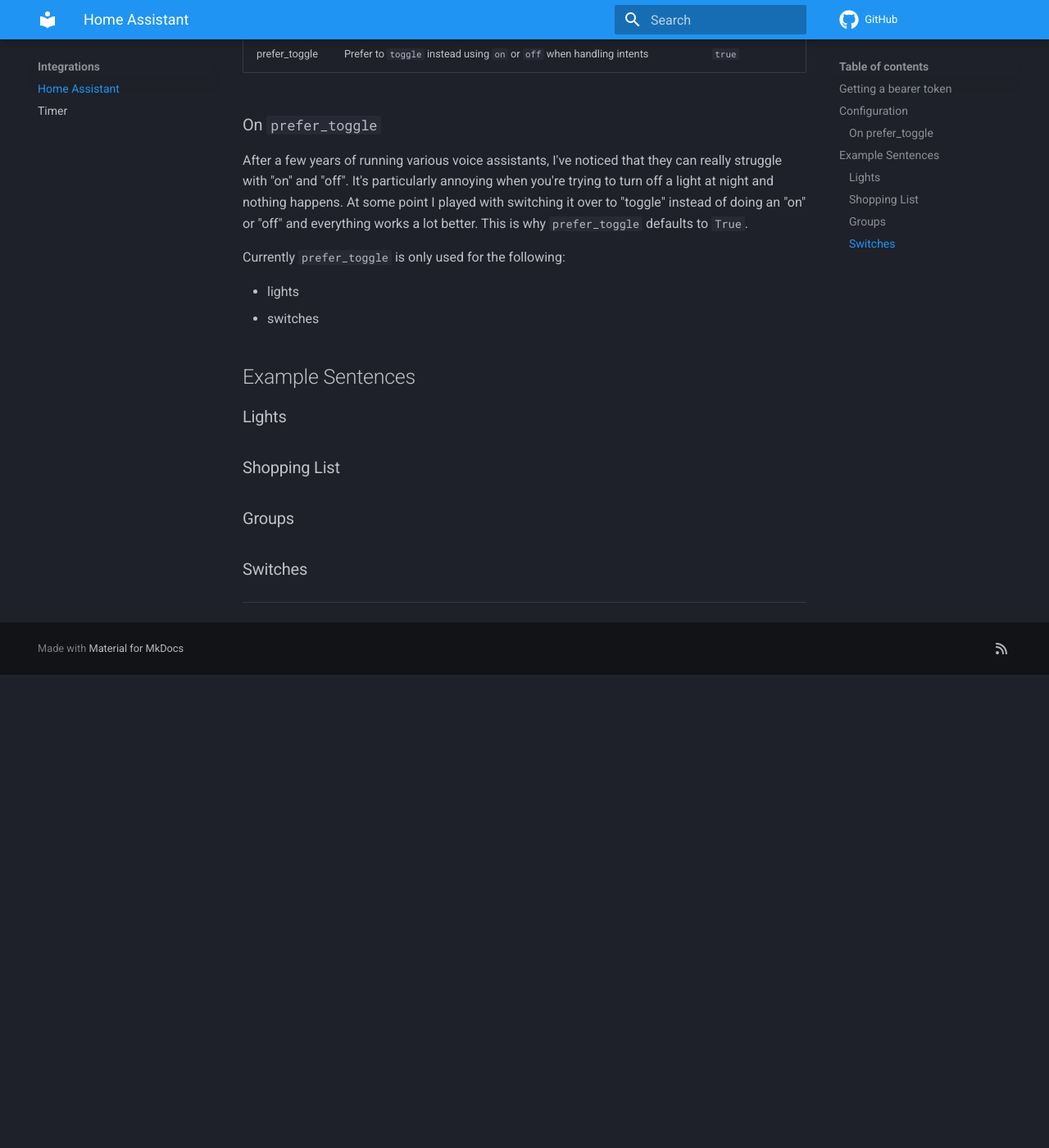
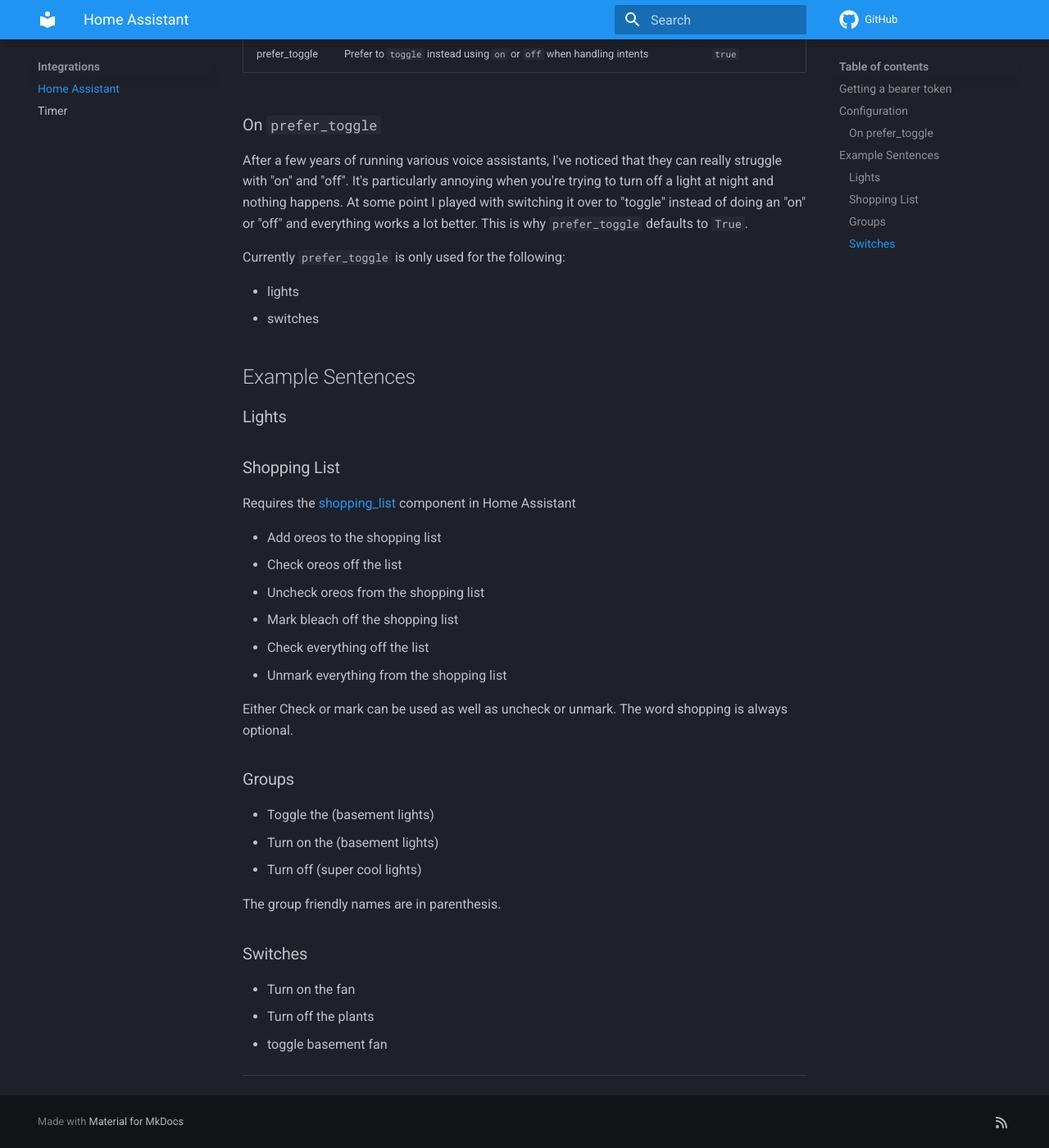
Before and after one commit to JarvyJ/HomeIntent, an MkDocs documentation site: the page built from docs/docs/integrations/home-assistant.md, in a window 1280 px wide and 1400 px high, scrolled down 870 px. Shown: the whole window at 82% size. Built offline with MkDocs 1.6.1 and Material for MkDocs 9.7.7, drawn with Linux system fonts in a browser that asks for light colours; comment, search, counter and statistics services are not loaded; before the commit the page ends 1693 px from its top, so only the background shows below that.

Commit message:
cleaning home some home assistant components and adding examples to the docs

```diff
--- a/docs/docs/integrations/home-assistant.md
+++ b/docs/docs/integrations/home-assistant.md
@@ -33,5 +33,27 @@
 ## Example Sentences
 ### Lights
 ### Shopping List
+Requires the [shopping_list](https://www.home-assistant.io/integrations/shopping_list/) component in Home Assistant
+
+ * Add oreos to the shopping list
+ * Check oreos off the list
+ * Uncheck oreos from the shopping list
+ * Mark bleach off the shopping list
+ * Check everything off the list
+ * Unmark everything from the shopping list
+
+Either Check or mark can be used as well as uncheck or unmark. The word shopping is always optional.
+
 ### Groups
+
+ * Toggle the (basement lights)
+ * Turn on the (basement lights)
+ * Turn off (super cool lights)
+
+The group friendly names are in parenthesis.
+
 ### Switches
+
+ * Turn on the fan
+ * Turn off the plants
+ * toggle basement fan
```
Also changed, not shown: 3 other files.
